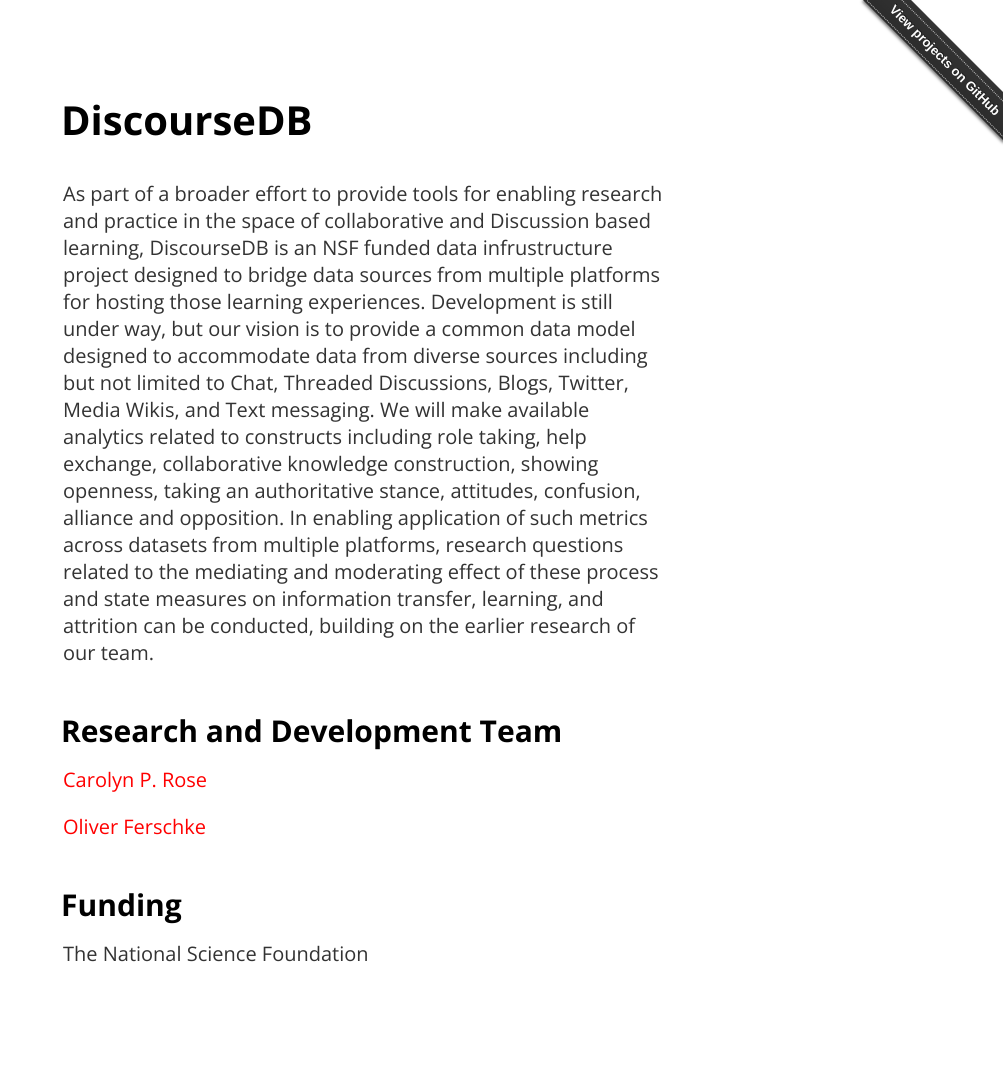
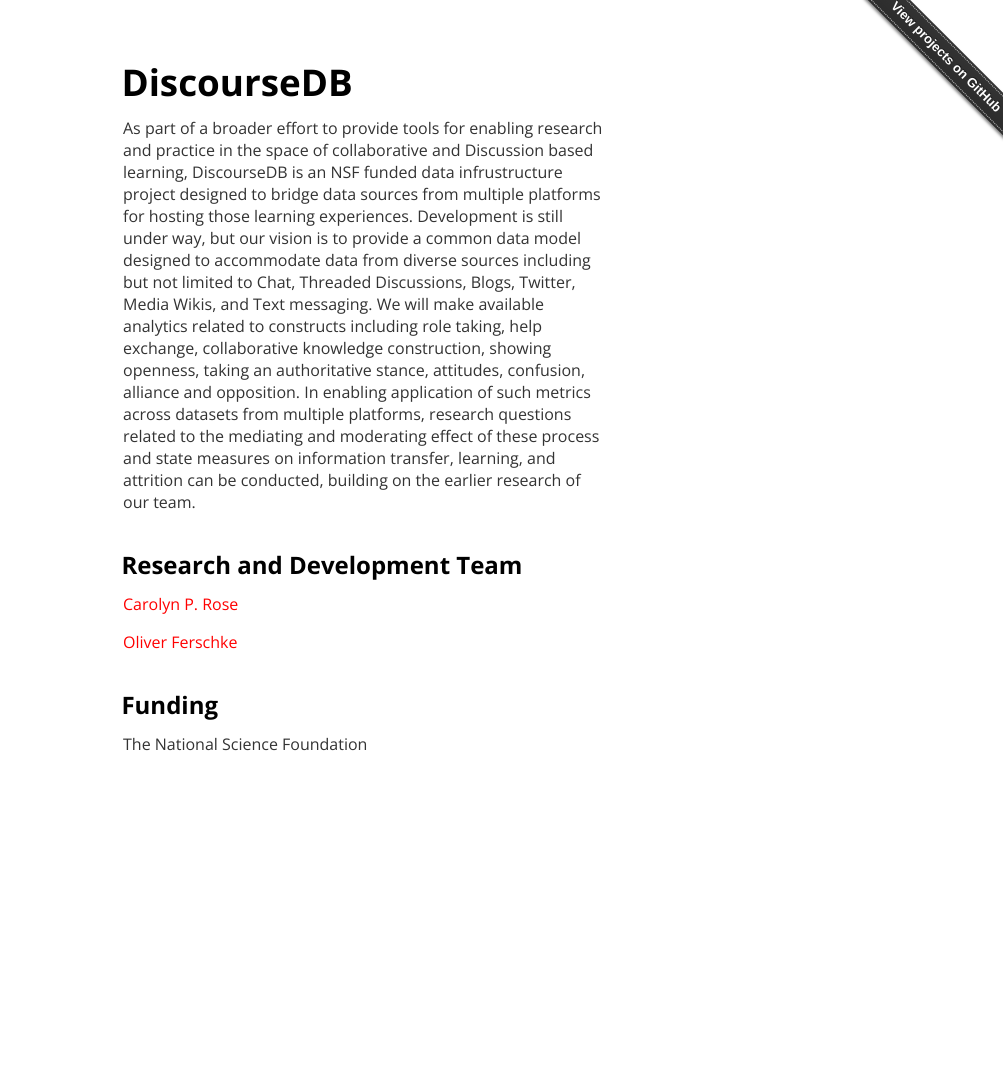
Before and after one commit to cbogart/discoursedb.github.io, a Jekyll site: the page built from index.md, in a window 1280 px wide. Shown: the whole page, without its empty margins (277-1280 px from the left). Built offline with Jekyll 4.4.1, drawn with Linux system fonts in a browser that asks for light colours; after the commit the page ends 900 px from its top, so only the background shows below that.

Commit message:
Initial commit

```diff
--- a/css/solo.css
+++ b/css/solo.css
@@ -10,7 +10,7 @@ html {
 
 @media (min-width: 30rem) {
   html {
-    font-size: 20px;
+    font-size: 16px;
   }
 }
 
@@ -21,7 +21,7 @@ body {
 
 @media (min-width: 30rem) {
   body {
-    margin-top: 5rem;
+    margin-top: 4rem;
   }
 }
 
@@ -49,8 +49,8 @@ h1 {
 
 @media (min-width: 30rem) {
   h1 {
-    font-size: 2rem;
-    margin-bottom: 2rem;
+    font-size: 2.3rem;
+    margin-bottom: 1rem;
   }
 }
 
```
